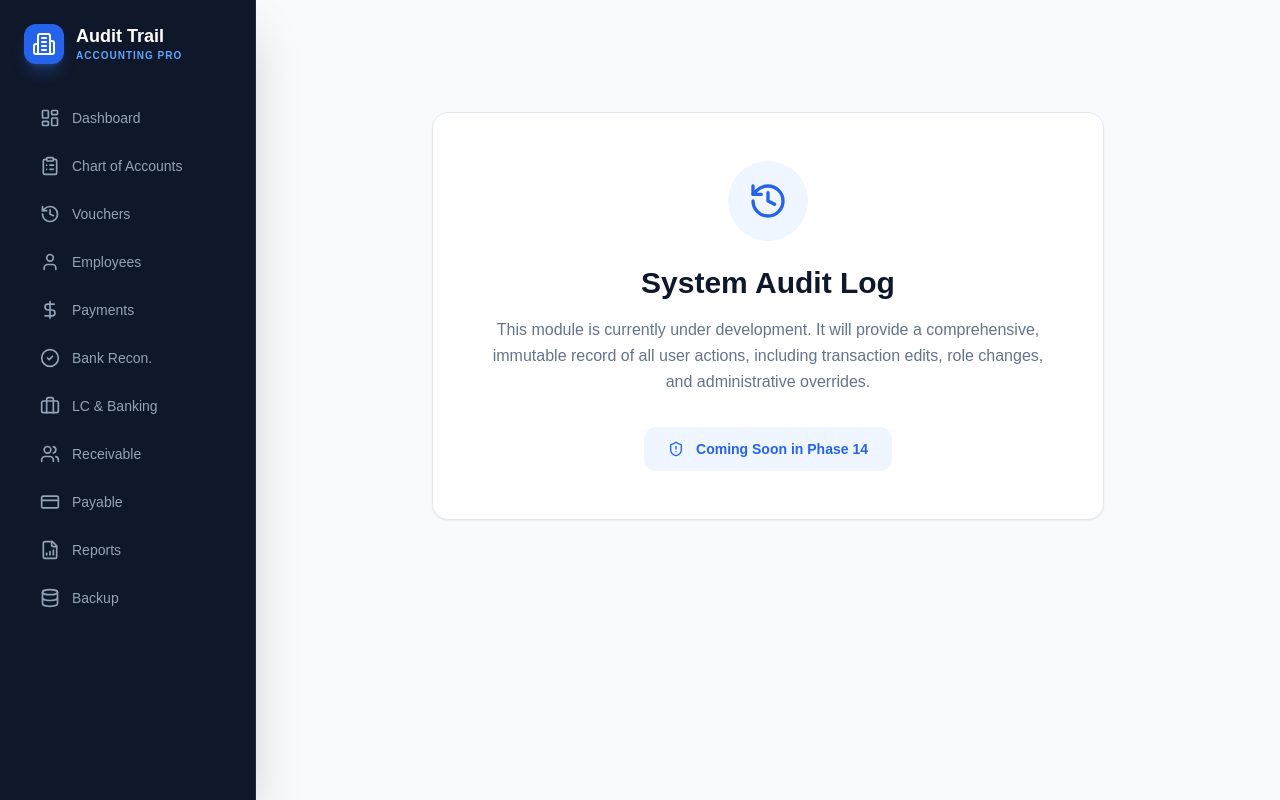
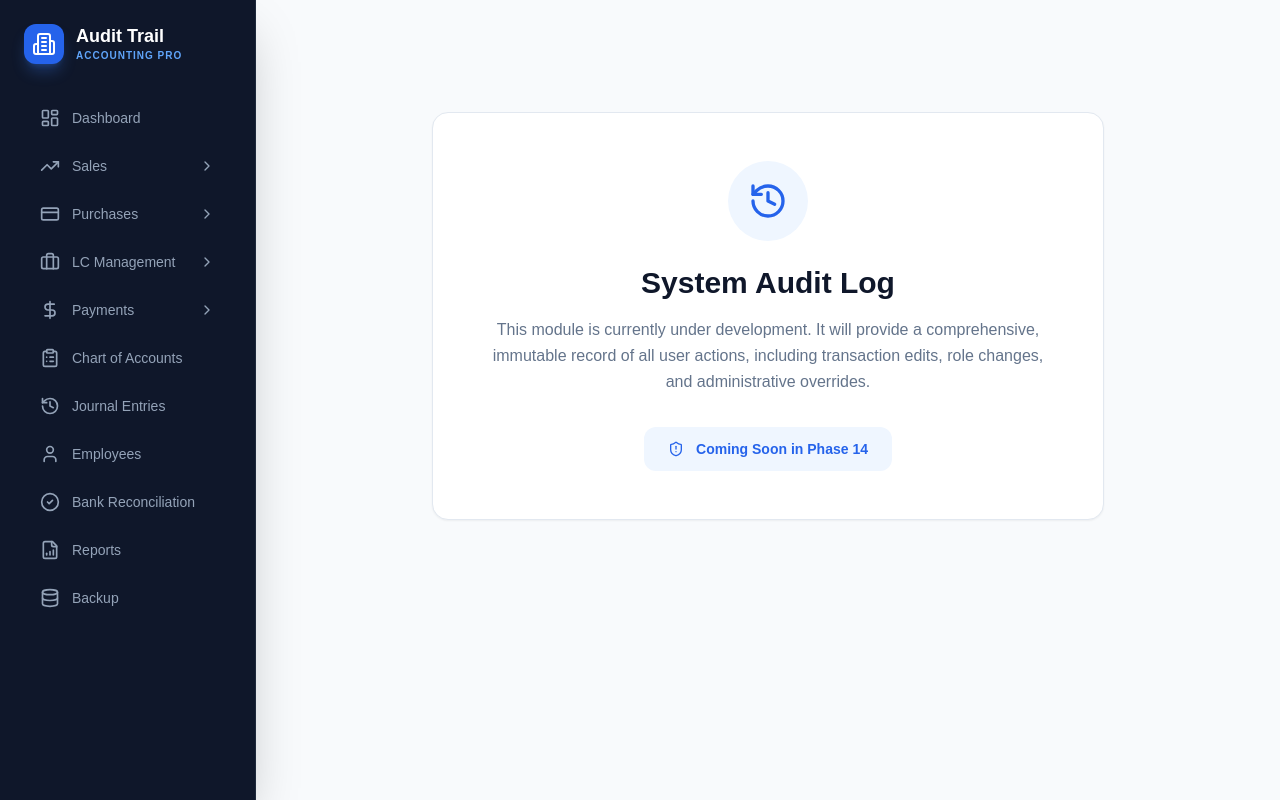
Before and after one commit to Ashraful7679/Accounting-latest, a Next.js app in the folder frontend/: page /company/1/audit in a window 1280 px wide. Built offline with nearby package versions, Linux system fonts and the light colour scheme.

Commit message:
feat: Restructure sidebar with expandable menus for Sales, Purchases, LC Management, and Payments

```diff
--- a/frontend/src/components/Sidebar.tsx
+++ b/frontend/src/components/Sidebar.tsx
@@ -8,7 +8,8 @@ import {
   CreditCard, Package, FileBarChart, Settings, DollarSign,
   LayoutDashboard, BookOpen, ClipboardList, Bell, ChevronRight,
   Plus, AlertCircle, ArrowUpRight, ArrowDownRight, Briefcase, User,
-  Calendar, ShieldCheck, History, CheckCircle2, Database, Menu, X
+  Calendar, ShieldCheck, History, CheckCircle2, Database, Menu, X,
+  ArrowLeftRight, Send, Wallet, FileStack
 } from 'lucide-react';
 import { clsx, type ClassValue } from 'clsx';
 import { twMerge } from 'tailwind-merge';
@@ -22,11 +23,19 @@ interface SidebarProps {
   role?: string;
 }
 
+interface MenuItem {
+  name: string;
+  href?: string;
+  icon?: React.ElementType;
+  children?: MenuItem[];
+}
+
 export default function Sidebar({ companyName, role: propRole }: SidebarProps) {
   const params = useParams();
   const pathname = usePathname();
   const companyId = params.id as string;
   const [mobileOpen, setMobileOpen] = useState(false);
+  const [expandedMenus, setExpandedMenus] = useState<Set<string>>(new Set());
 
   // Derive role from prop or localStorage (client-side only)
   const [role, setRole] = React.useState(propRole || 'User');
@@ -41,21 +50,72 @@ export default function Sidebar({ companyName, role: propRole }: SidebarProps) {
 
   const isOwner = role === 'Owner' || role === 'Admin';
 
-  const menuItems = [
+  const toggleMenu = (menuName: string) => {
+    const newExpanded = new Set(expandedMenus);
+    if (newExpanded.has(menuName)) {
+      newExpanded.delete(menuName);
+    } else {
+      newExpanded.add(menuName);
+    }
+    setExpandedMenus(newExpanded);
+  };
+
+  const menuItems: MenuItem[] = [
     { name: 'Dashboard', href: `/company/${companyId}/dashboard`, icon: LayoutDashboard },
+    {
+      name: 'Sales',
+      icon: TrendingUp,
+      children: [
+        { name: 'Customers', href: `/company/${companyId}/customers` },
+        { name: 'Export PIs', href: `/company/${companyId}/finance` },
+        { name: 'Sales Invoices', href: `/company/${companyId}/invoices` },
+      ]
+    },
+    {
+      name: 'Purchases',
+      icon: CreditCard,
+      children: [
+        { name: 'Suppliers', href: `/company/${companyId}/vendors` },
+        { name: 'Import PIs', href: `/company/${companyId}/finance` },
+        { name: 'Purchase Invoices', href: `/company/${companyId}/invoices` },
+      ]
+    },
+    {
+      name: 'LC Management',
+      icon: Briefcase,
+      children: [
+        { name: 'All LCs', href: `/company/${companyId}/finance` },
+        { name: 'LC PIs', href: `/company/${companyId}/finance` },
+        { name: 'LC Loans', href: `/company/${companyId}/finance` },
+        { name: 'LC Settlement', href: `/company/${companyId}/finance` },
+      ]
+    },
+    {
+      name: 'Payments',
+      icon: DollarSign,
+      children: [
+        { name: 'Receive Payment', href: `/company/${companyId}/payments/receive` },
+        { name: 'Make Payment', href: `/company/${companyId}/payments/make` },
+        { name: 'Transfer', href: `/company/${companyId}/payments/transfer` },
+        { name: 'Payment History', href: `/company/${companyId}/invoices` },
+        { name: 'Advance Payments', href: `/company/${companyId}/employees` },
+        { name: 'Payment Allocation', href: `/company/${companyId}/payments/allocate` },
+      ]
+    },
     { name: 'Chart of Accounts', href: `/company/${companyId}/accounts`, icon: ClipboardList },
-    { name: 'Vouchers', href: `/company/${companyId}/journals`, icon: History },
+    { name: 'Journal Entries', href: `/company/${companyId}/journals`, icon: History },
     { name: 'Employees', href: `/company/${companyId}/employees`, icon: User },
-    { name: 'Payments', href: `/company/${companyId}/invoices`, icon: DollarSign },
-    { name: 'Bank Recon.', href: `/company/${companyId}/bank/reconcile`, icon: CheckCircle2 },
-    { name: 'LC & Banking', href: `/company/${companyId}/finance`, icon: Briefcase },
-    { name: 'Receivable', href: `/company/${companyId}/customers`, icon: Users },
-    { name: 'Payable', href: `/company/${companyId}/vendors`, icon: CreditCard },
+    { name: 'Bank Reconciliation', href: `/company/${companyId}/bank/reconcile`, icon: CheckCircle2 },
     { name: 'Reports', href: `/company/${companyId}/reports`, icon: FileBarChart },
     { name: 'Backup', href: `/company/${companyId}/settings/backup`, icon: Database },
   ];
 
   const isActive = (href: string) => pathname === href;
+
+  const isParentActive = (item: MenuItem) => {
+    if (!item.children) return false;
+    return item.children.some(child => child.href && pathname.startsWith(child.href.split('/').slice(0, 4).join('/')));
+  };
 
   const SidebarContent = () => (
     <div className="flex flex-col h-full">
@@ -90,26 +150,74 @@ export default function Sidebar({ companyName, role: propRole }: SidebarProps) {
         {/* Navigation */}
         <nav className="space-y-1">
           {menuItems.map((item) => (
+            <div key={item.name}>
+              {item.children ? (
+                <div>
+                  <button
+                    onClick={() => toggleMenu(item.name)}
+                    className={cn(
+                      "w-full flex items-center gap-3 px-4 py-3 rounded-xl transition-all duration-200 group",
+                      isParentActive(item) || expandedMenus.has(item.name)
+                        ? "bg-blue-600 text-white"
+                        : "text-slate-400 hover:text-white hover:bg-[#1E293B]"
+                    )}
+                  >
+                    {item.icon && (
+                      <item.icon className={cn(
+                        "w-5 h-5 flex-shrink-0",
+                        isParentActive(item) || expandedMenus.has(item.name) ? "text-white" : "text-slate-400"
+                      )} />
+                    )}
+                    <span className="font-medium text-sm flex-1 text-left">{item.name}</span>
+                    <ChevronRight className={cn(
+                      "w-4 h-4 transition-transform",
+                      expandedMenus.has(item.name) && "rotate-90"
+                    )} />
+                  </button>
+                  {expandedMenus.has(item.name) && (
+                    <div className="ml-4 mt-1 space-y-1">
+                      {item.children.map((child) => (
                         <Link
-              key={item.name}
-              href={item.href}
+                          key={child.name}
+                          href={child.href || '#'}
+                          onClick={() => setMobileOpen(false)}
+                          className={cn(
+                            "flex items-center gap-3 px-4 py-2 rounded-lg transition-all duration-200",
+                            isActive(child.href || '')
+                              ? "bg-blue-500/20 text-white text-sm"
+                              : "text-slate-400 hover:text-white hover:bg-[#1E293B] text-sm"
+                          )}
+                        >
+                          <span>{child.name}</span>
+                        </Link>
+                      ))}
+                    </div>
+                  )}
+                </div>
+              ) : (
+                <Link
+                  href={item.href || '#'}
                   onClick={() => setMobileOpen(false)}
                   className={cn(
                     "flex items-center gap-3 px-4 py-3 rounded-xl transition-all duration-200 group relative",
-                isActive(item.href)
+                    isActive(item.href || '')
                       ? "bg-blue-600 text-white shadow-lg shadow-blue-600/20"
                       : "text-slate-400 hover:text-white hover:bg-[#1E293B]"
                   )}
                 >
+                  {item.icon && (
                     <item.icon className={cn(
                       "w-5 h-5 flex-shrink-0 transition-transform group-hover:scale-110",
-                isActive(item.href) ? "text-white" : "text-slate-400 group-hover:text-blue-400"
+                      isActive(item.href || '') ? "text-white" : "text-slate-400 group-hover:text-blue-400"
                     )} />
+                  )}
                   <span className="font-medium text-sm">{item.name}</span>
-              {isActive(item.href) && (
+                  {isActive(item.href || '') && (
                     <div className="ml-auto w-1.5 h-1.5 rounded-full bg-white animate-pulse" />
                   )}
                 </Link>
+              )}
+            </div>
           ))}
         </nav>
       </div>
```
Lines whose indentation alone changed are shown as unchanged.
